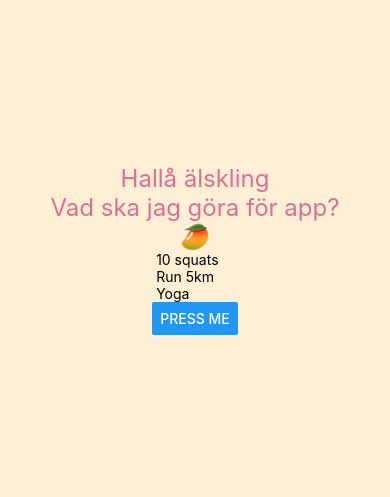
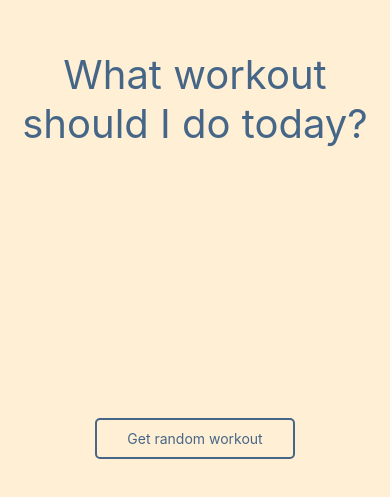
Before and after one commit to Technigo/project-react-native-app, a React Native app: screen / in a window 390 px wide. Shown: the part 173-670 px from the top of the page. Built offline with nearby package versions, Linux system fonts and the light colour scheme.

Commit message:
made the workout work

```diff
--- a/App.js
+++ b/App.js
@@ -1,6 +1,6 @@
 import React from 'react'
 import styled from 'styled-components/native'
-import { Workouts } from './Components/workouts'
+import { Workouts } from './Components/Workouts'
 
 const Container = styled.View`
   flex: 1;
@@ -10,19 +10,17 @@ const Container = styled.View`
 `
 
 const Title = styled.Text`
-  font-size: 24px;
-  color: palevioletred;
+  font-size: 40px;
+  color: #466687;
+  margin: 20px;
+  text-align: center;
 `
 
 const App = () => {
   return (
     <Container>
-      <Title>Hallå älskling</Title>
-      <Title>Vad ska jag göra för app?</Title>
-      <Title>🥭</Title>
-
+      <Title>What workout should I do today?</Title>
       <Workouts />
-
     </Container>
   )
 }
--- a/Components/workouts.js
+++ b/Components/workouts.js
@@ -1,38 +1,116 @@
-import React from 'react'
+import React, { useState } from 'react'
 import styled from 'styled-components/native'
-import { Text, View, Button, Alert } from 'react-native';
+import { Text, View, Vibration, TouchableOpacity } from 'react-native';
+
+const Container = styled.View`
+  justify-content: center;
+  align-items: center;
+`
+
+const PickButton = styled.TouchableOpacity`
+  background-color: papayawhip;
+  padding: 10px;
+  border: 2px solid #466687;
+  margin: 10px;
+  width: 200px;
+  border-radius: 5px;
+`
+const ButtonText = styled.Text`
+  text-align: center;
+  justify-content: center;
+  align-items: center;
+  color: #466687
+`
+
+const WorkoutContainer = styled.View`
+  padding: 40px;
+  width: 200px;
+  height: 200px;
+  margin: 20px;
+  border-radius: 5px;
+`
+
+const WorkoutText = styled.Text`
+  font-size: 20px;
+  align-items: center;
+  justify-content: center;
+  text-align: center;
+  color: white;
+`
 
 export const Workouts = () => {
 
   const WorkoutArray = [
     {
-      workout: "10 squats",
+      workout: "10 squats 10 pushups 10 burpees x10",
       category: "Strength",
-      color: "blue",
-      textColor: "black",
+      color: "#e7c1b6", //rosa
+      emoji: "💪🏼"
     },
     {
       workout: "Run 5km",
       category: "fitness",
-      color: "black",
-      textColor: "white",
+      color: "#f68b64", //orange
+      emoji: "🏃‍♂️"
     },
     {
       workout: "Yoga",
       category: "flexibility",
-      color: "pink",
-      textColor: "red",
+      color: "#b9cab4", //grön
+      emoji: "🦧"
+    },
+    {
+      workout: "Walk 10 000 steps",
+      category: "fitness",
+      color: "#f68b64", //orange
+      emoji: "🏃‍♂️"
+    },
+    {
+      workout: "10 lounges 10 squat jumps 10 burpees x10",
+      category: "Strength",
+      color: "#e7c1b6", //rosa
+      emoji: "💪🏼"
+    },
+    {
+      workout: "Run as fast as you can",
+      category: "fitness",
+      color: "#f68b64", //orange
+      emoji: "🏃‍♂️"
+    },
+    {
+      workout: "Dance",
+      category: "flexibility",
+      color: "#b9cab4", //grön
+      emoji: "🦧"
+    },
+    {
+      workout: "Climb lots of stairs",
+      category: "fitness",
+      color: "#f68b64", //orange
+      emoji: "🏃‍♂️"
     },
   ]
+
+  const [workout, setWorkout] = useState({})
+
+  const getWorkout = () => {
+    const theWorkout = WorkoutArray[Math.floor(Math.random() * WorkoutArray.length)]
+    setWorkout(theWorkout)
+  }
+
   return (
-    <View>
-
-      {WorkoutArray.map(work => (
-        <Text key={work.workout}> {work.workout} </Text>
-      ))}
-      <Button title="Press me"
-        onPress={() => Alert.alert('Simple Button pressed')}></Button>
-    </View>
-
+    <Container>
+      <WorkoutContainer style={{ backgroundColor: workout.color }}>
+        <WorkoutText>
+          {workout.workout}
+        </WorkoutText>
+        <WorkoutText>
+          {workout.emoji}
+        </WorkoutText>
+      </WorkoutContainer>
+      <PickButton onPress={() => { getWorkout(); Vibration.vibrate() }}>
+        <ButtonText>Get random workout</ButtonText>
+      </PickButton>
+    </Container>
   )
 }
```
